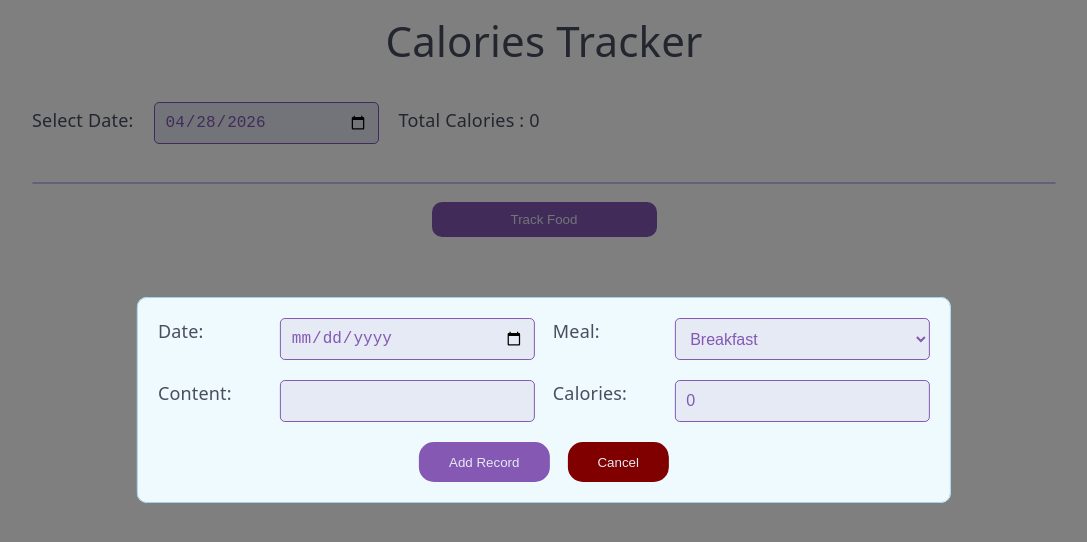
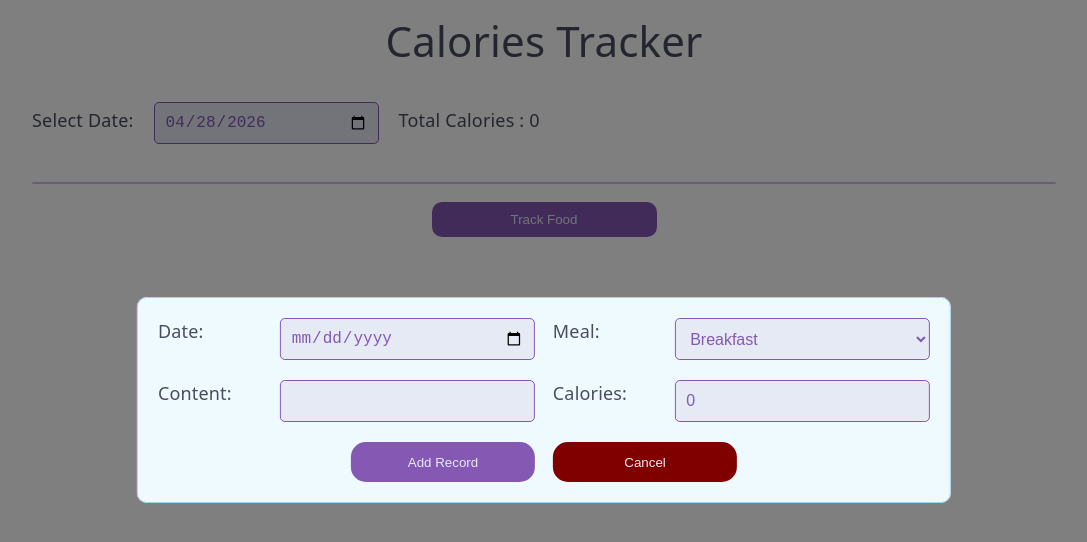
Before and after one commit to OmarKh006/calorie-tracker, a React (Vite) app: page / in a window 1280 px wide. Both pictures are taken after a click on the button "Track Food". Shown: the top 542 px of the page, without its empty margins (96-1183 px from the left). Built offline with nearby package versions, Linux system fonts and the light colour scheme.

Commit message:
handling when canceling the form , to rest its value

```diff
--- a/src/App.jsx
+++ b/src/App.jsx
@@ -85,9 +85,11 @@ function App() {
         onRequestClose={handleCloseModal}
         contentLabel="ReactModal"
         style={modalStyles}
-        onCancel={handleCloseModal}
       >
-        <CaloriesRecordEdit onFormSubmit={formSubmit} />
+        <CaloriesRecordEdit
+          onFormSubmit={formSubmit}
+          onCancel={handleCloseModal}
+        />
       </ReactModal>
       <ListingSection allRecords={records} />
       <button className={styles["open-modal-button"]} onClick={handleOpenModal}>
--- a/src/components/edit/CaloriesRecordEdit.jsx
+++ b/src/components/edit/CaloriesRecordEdit.jsx
@@ -44,6 +44,11 @@ export default function CaloriesRecordEdit(props) {
     setMealRecord(DEFAULT_VALUE);
   };
 
+  const onCancelHandler = () => {
+    setMealRecord(DEFAULT_VALUE);
+    props.onCancel();
+  };
+
   return (
     <form className={styles.form} onSubmit={onSubmitHandler}>
       <label htmlFor="date">Date:</label>
@@ -81,7 +86,11 @@ export default function CaloriesRecordEdit(props) {
 
       <div className={styles.footer}>
         <button>Add Record</button>
-        <button className={styles.cancel} onClick={props.onCancel}>
+        <button
+          type="button"
+          className={styles.cancel}
+          onClick={onCancelHandler}
+        >
           Cancel
         </button>
       </div>
--- a/src/components/edit/CaloriesRecordEdit.module.css
+++ b/src/components/edit/CaloriesRecordEdit.module.css
@@ -40,6 +40,7 @@
 .footer {
   display: flex;
   gap: 1rem;
+  justify-content: space-evenly;
 }
 
 .footer button {
@@ -50,7 +51,7 @@
   border-radius: 15px;
   padding: 10px;
   cursor: pointer;
-  flex-grow: 1;
+  width: 200px;
 }
 
 button.cancel {
@@ -68,6 +69,5 @@ button.cancel {
     grid-column: 1/-1;
     justify-self: center;
     width: 50%;
-    max-width: 250px;
   }
 }
```
